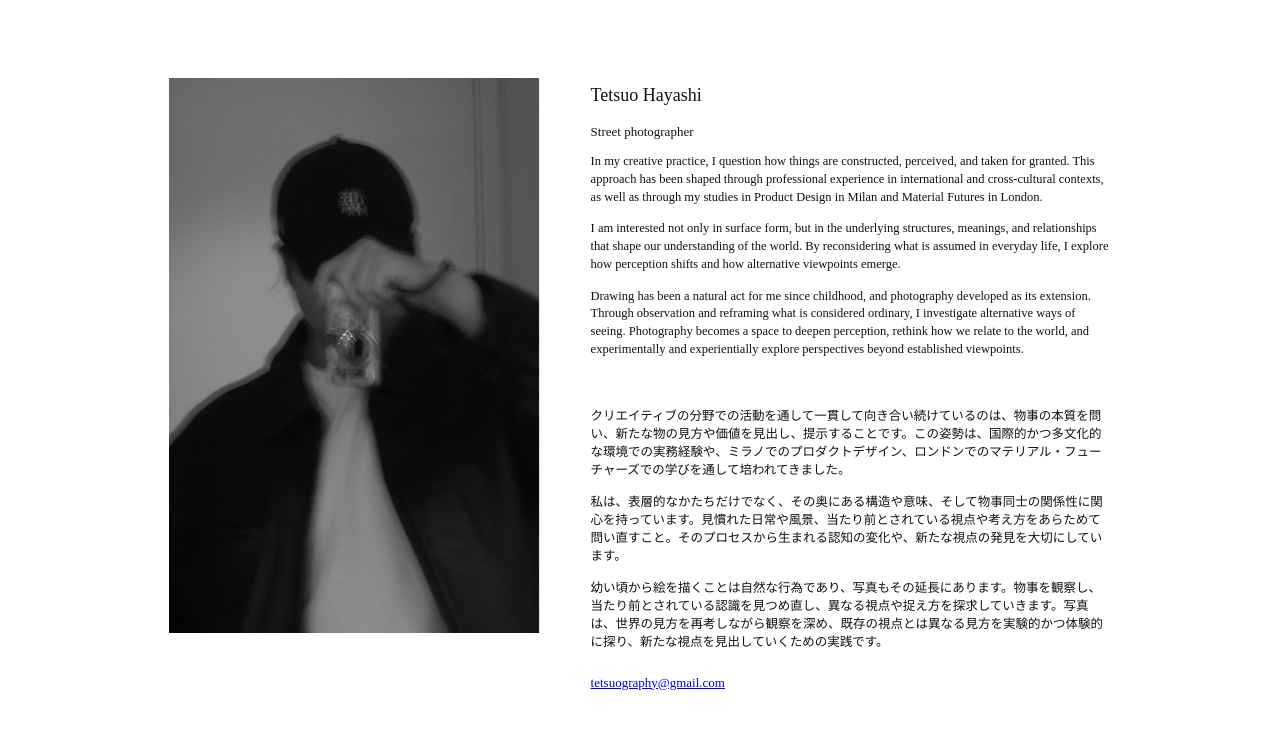
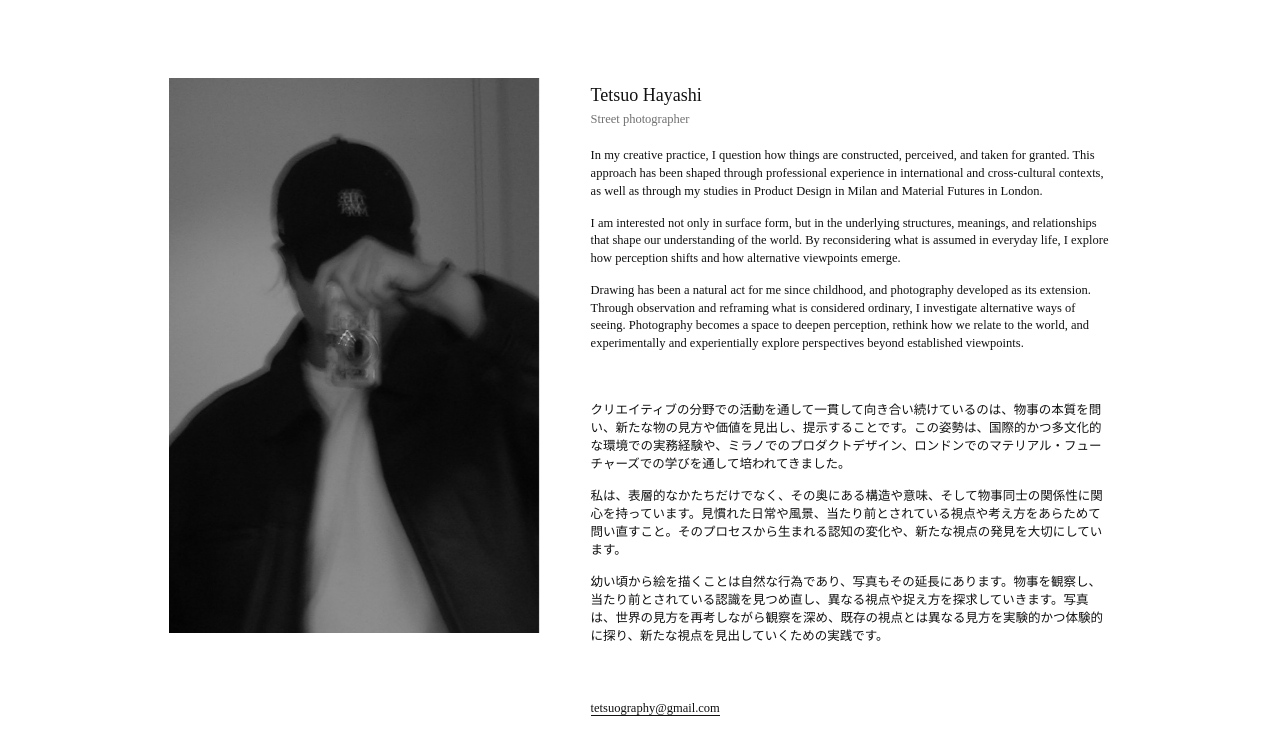
Before and after one commit to Tetsuography/Tetsuography, a website: page about.html in a window 1280 px wide. Shown: the part 46-800 px from the top of the page. Drawn offline with Linux system fonts and the light colour scheme.

Commit message:
Update style.css

```diff
--- a/style.css
+++ b/style.css
@@ -396,7 +396,14 @@ body.cursor-hover .custom-cursor {
   line-height: 1.1;
   font-weight: 400;
   letter-spacing: 0;
-  margin: 0 0 18px 0;
+  margin: 0 0 6px 0;
+}
+
+.about-tagline {
+  font-size: 12.5px;
+  color: var(--text);
+  margin: 0 0 20px 0;
+  opacity: 0.6;
 }
 
 .about-copy {
@@ -432,6 +439,17 @@ body.cursor-hover .custom-cursor {
   .about-copy p.jp {
     line-height: 1.44;
   }
+}
+
+.about-contact {
+  margin-top: 32px;
+  font-size: 12.5px;
+}
+
+.about-contact a {
+  color: var(--text);
+  text-decoration: none;
+  border-bottom: 1px solid currentColor;
 }
 
 /* ===============================
@@ -485,7 +503,7 @@ body.cursor-hover .custom-cursor {
 
   .about-text h1 {
     font-size: 24px;
-    margin-bottom: 16px;
+    margin-bottom: 6px;
   }
 
   .about-copy {
@@ -534,7 +552,6 @@ body.cursor-hover .custom-cursor {
     justify-content: center;
     gap: 4px;
     cursor: pointer;
-    /* sit above the fullscreen menu */
     position: relative;
     z-index: 1002;
   }
@@ -546,7 +563,6 @@ body.cursor-hover .custom-cursor {
     background: var(--text);
   }
 
-  /* Fullscreen overlay menu */
   .mobile-menu {
     display: flex;
     flex-direction: column;
```
